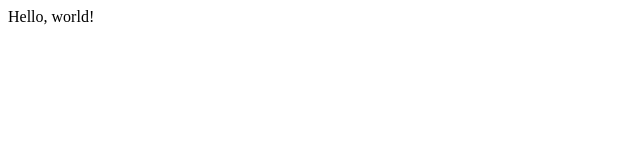
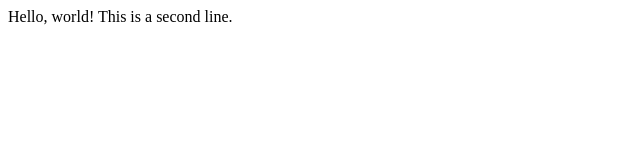
Before and after one commit to SauviaTron/CS50, a plain HTML site: page Lecture_00/hello.html in a window 1280 px wide. Shown: the whole page, without its empty margins (0-640 px from the left). Drawn offline with Linux system fonts and the light colour scheme.

Commit message:
Add a new line

```diff
--- a/Lecture_00/hello.html
+++ b/Lecture_00/hello.html
@@ -5,5 +5,6 @@
     </head>
     <body>
         Hello, world!
+        This is a second line.
     </body>
 </html>
```
